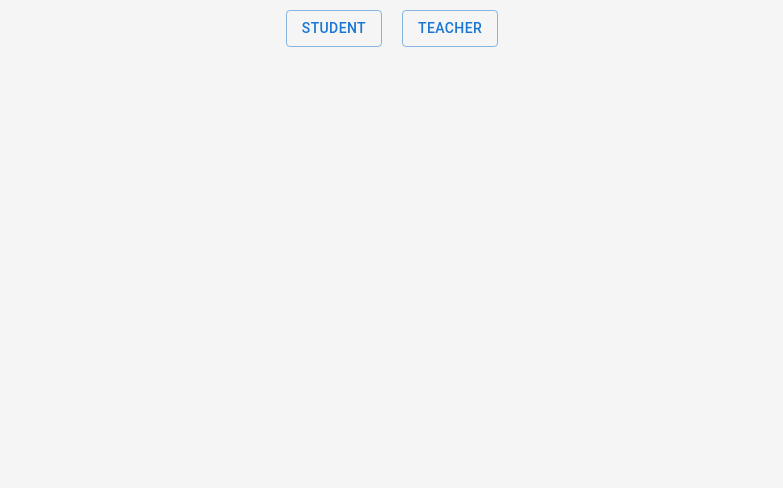
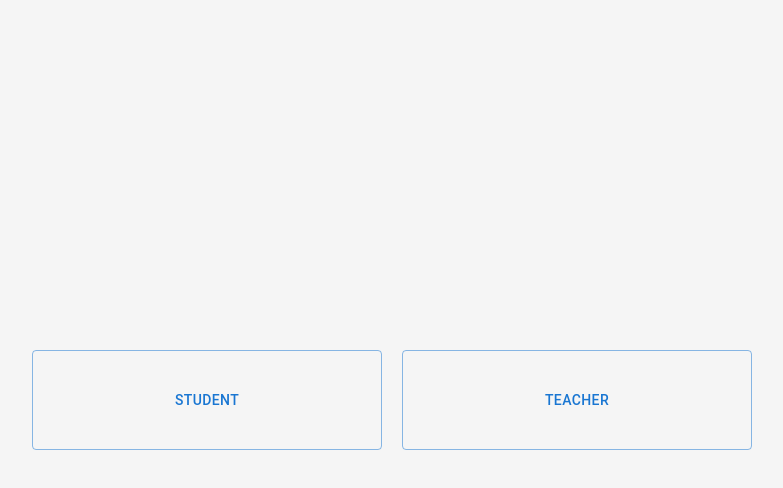
Before and after one commit to villeN24/Language-App, a React (Create React App) app in the folder frontend/: page /home in a window 1280 px wide. Shown: the top 488 px of the page, without its empty margins (248-1031 px from the left). Built offline with nearby package versions, Linux system fonts and the light colour scheme.

Commit message:
Change button location on home page.

```diff
--- a/frontend/src/App.css
+++ b/frontend/src/App.css
@@ -87,3 +87,9 @@ ul {
   right: 5px;
   top: 5px;
 }
+.flexContainer {
+  display: flex;
+  justify-content: center;
+  align-items: center;
+  min-height: 100vh;
+}
--- a/frontend/src/components/HomeComponent.js
+++ b/frontend/src/components/HomeComponent.js
@@ -1,18 +1,26 @@
 import React from "react";
 import { Link } from "react-router-dom";
 import Button from "@mui/material/Button";
+const buttonStyle = {
+  minWidth: "350px",
+  minHeight: "100px",
+};
 
 const HomeComponent = () => {
   return (
-    <div>
+    <div className="flexContainer">
       <Link to="/student">
         <div className="TopLinks">
-          <Button variant="outlined">Student</Button>
+          <Button style={buttonStyle} variant="outlined">
+            Student
+          </Button>
         </div>
       </Link>
       <Link to="/teacher">
         <div className="TopLinks">
-          <Button variant="outlined">Teacher</Button>
+          <Button style={buttonStyle} variant="outlined">
+            Teacher
+          </Button>
         </div>
       </Link>
     </div>
```
